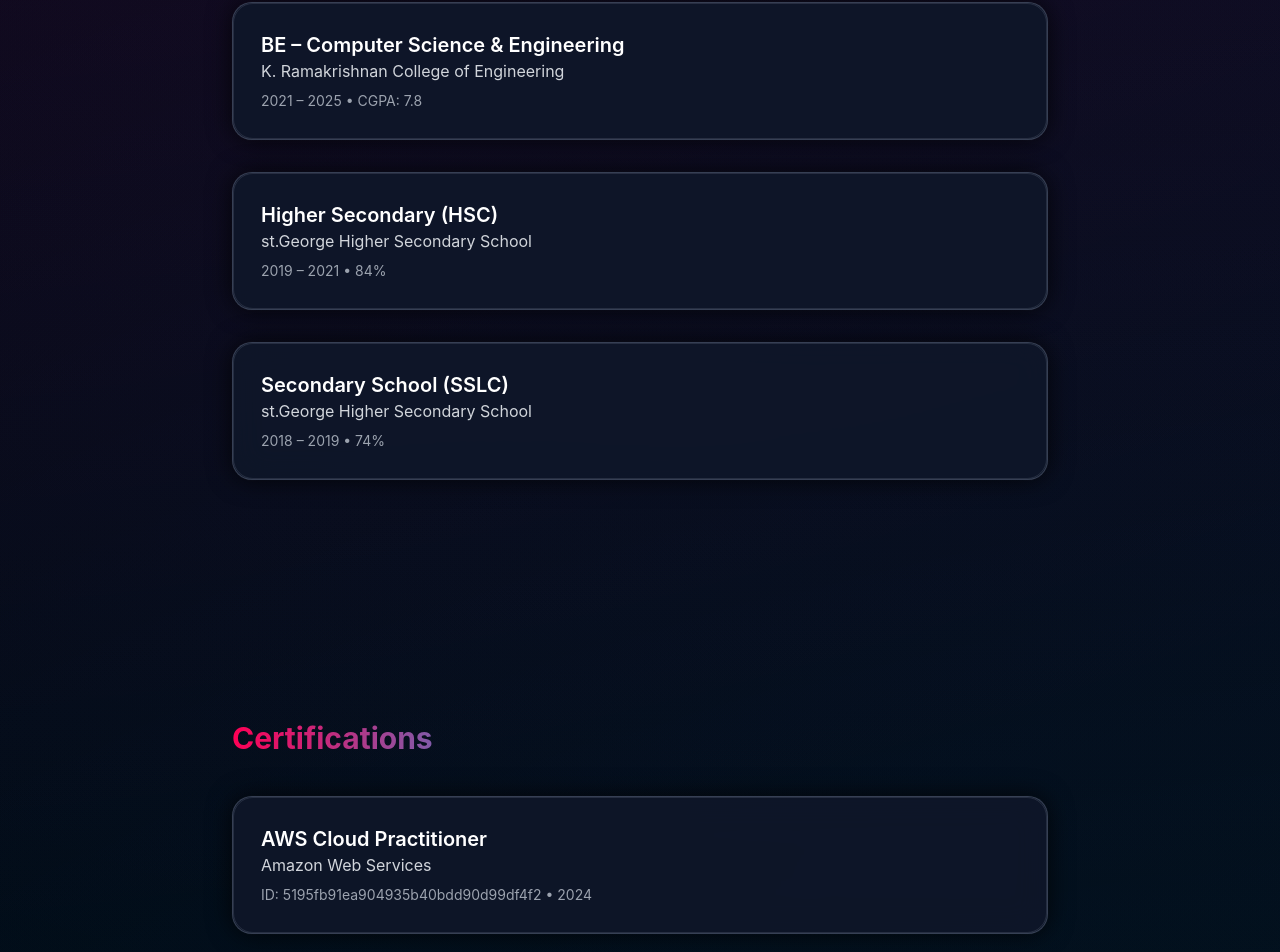
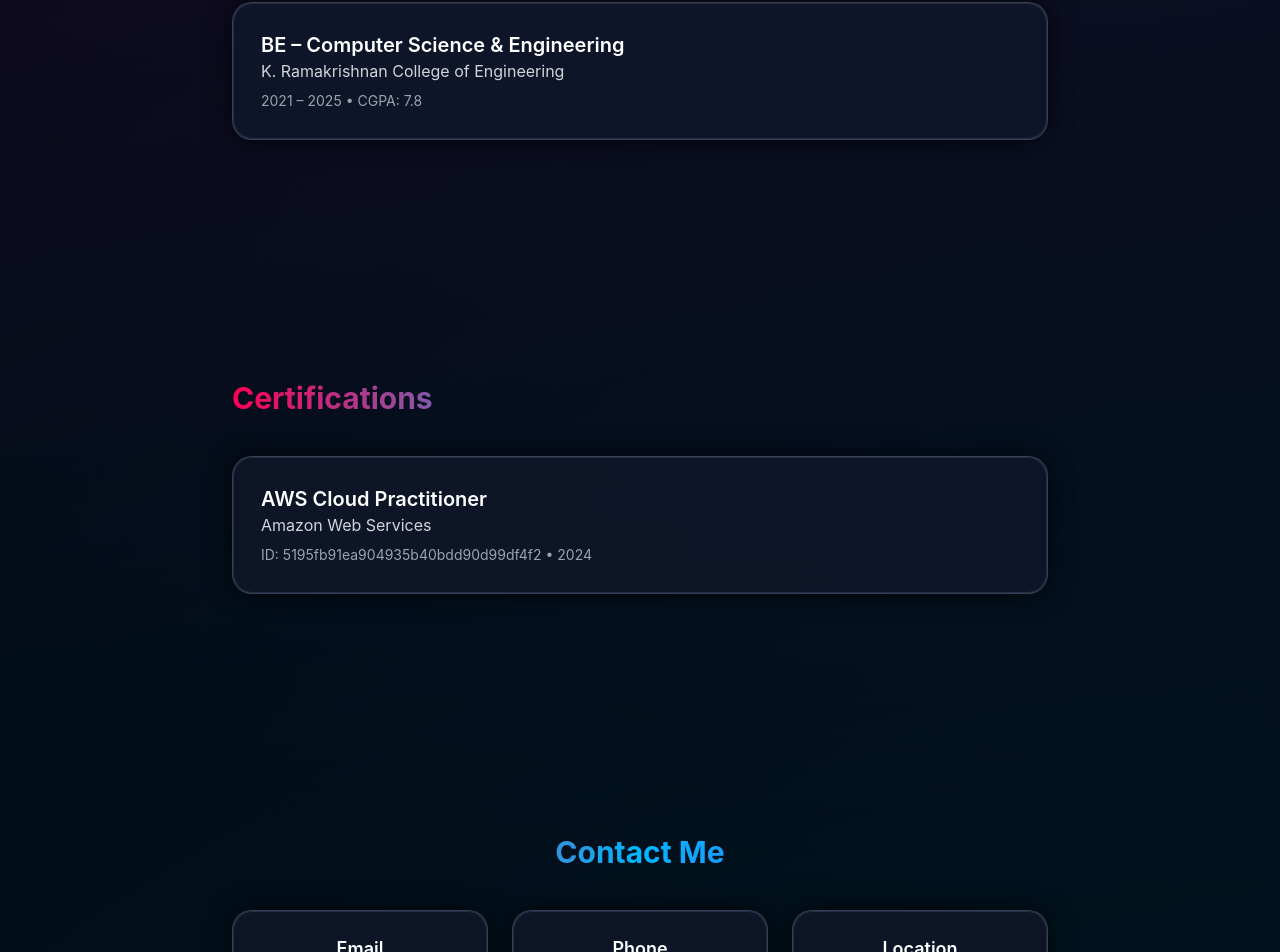
Before and after one commit to Rajesh-770/rajz-portfolio, a React (Vite) app: page / in a window 1280 px wide. Shown: the part 3016-3968 px from the top of the page. Built offline with nearby package versions, Linux system fonts and the light colour scheme; the HTML template or start-up script is replaced by a standard one.

Commit message:
Remove HSC and SSLC education entries
Removed higher secondary and secondary school education details.

```diff
--- a/src/Education.tsx
+++ b/src/Education.tsx
@@ -6,18 +6,6 @@ const data = [
     college: "K. Ramakrishnan College of Engineering",
     year: "2021 – 2025",
     score: "CGPA: 7.8",
-  },
-  {
-    degree: "Higher Secondary (HSC)",
-    college: "st.George Higher Secondary School",
-    year: "2019 – 2021",
-    score: "84%",
-  },
-  {
-    degree: "Secondary School (SSLC)",
-    college: "st.George Higher Secondary School",
-    year: "2018 – 2019",
-    score: "74%",
   },
 ];
 
```
